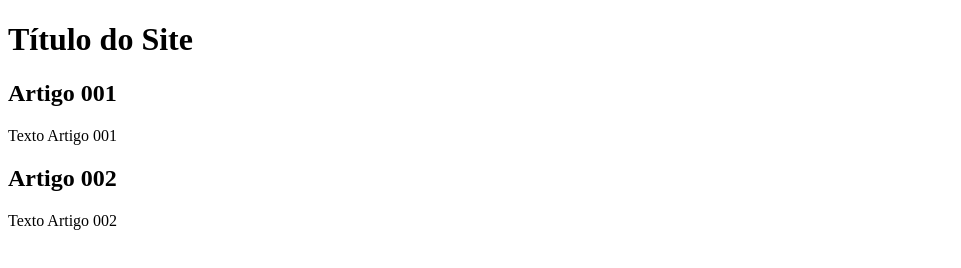
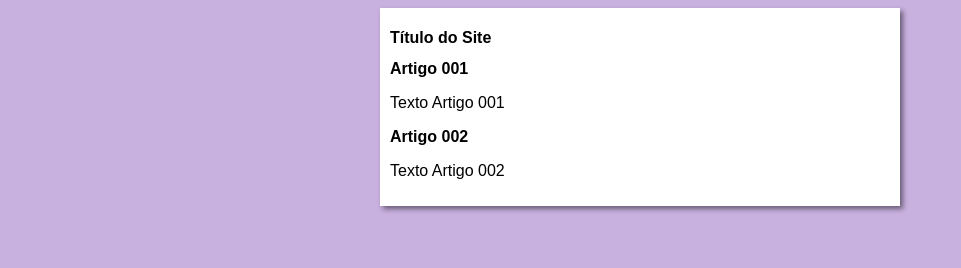
Before and after one commit to thiagomota99/Project-website, a plain HTML site: page index.html in a window 1280 px wide. Shown: the whole page, without its empty margins (0-961 px from the left). Drawn offline with Linux system fonts and the light colour scheme.

Commit message:
Creating Design
Creating style of the page.

```diff
--- /dev/null
+++ b/estilo/style.css
@@ -0,0 +1,16 @@
+*{
+    font-family: Arial, Helvetica, sans-serif;
+    font-size: 16px;
+}
+
+body {
+    background-color: rgb(200, 176, 223);
+}
+
+main {
+    background-color: white;
+    width: 500px;
+    margin: auto;
+    padding: 10px;
+    box-shadow: 3px 3px 5px rgba(0,0,0,0.473);
+}
--- a/index.html
+++ b/index.html
@@ -4,6 +4,7 @@
     <meta charset="UTF-8">
     <meta name="viewport" content="width=device-width, initial-scale=1.0">
     <title>Título do site</title>
+    <link rel="stylesheet" href="estilo/style.css"
 </head>
 <body>
     <main>
```
